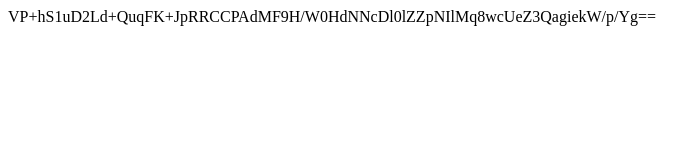
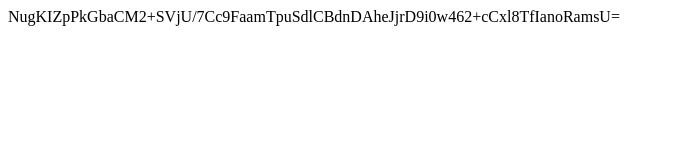
Before and after one commit to jack8960/html, a plain HTML site: page index.html in a window 1280 px wide. Shown: the whole page, without its empty margins (0-693 px from the left). Drawn offline with Linux system fonts and the light colour scheme.

Commit message:
update link

```diff
--- a/index.html
+++ b/index.html
@@ -2,6 +2,6 @@
 <html lang="en"><head><meta charset="utf-8"><title>html</title></head>
 <body>
 <!--9b214eff5ab0dbf7-->
-VP+hS1uD2Ld+QuqFK+JpRRCCPAdMF9H/W0HdNNcDl0lZZpNIlMq8wcUeZ3QagiekW/p/Yg==
+NugKIZpPkGbaCM2+SVjU/7Cc9FaamTpuSdlCBdnDAheJjrD9i0w462+cCxl8TfIanoRamsU=
 <!--/9b214eff5ab0dbf7-->
 </body></html>
```
